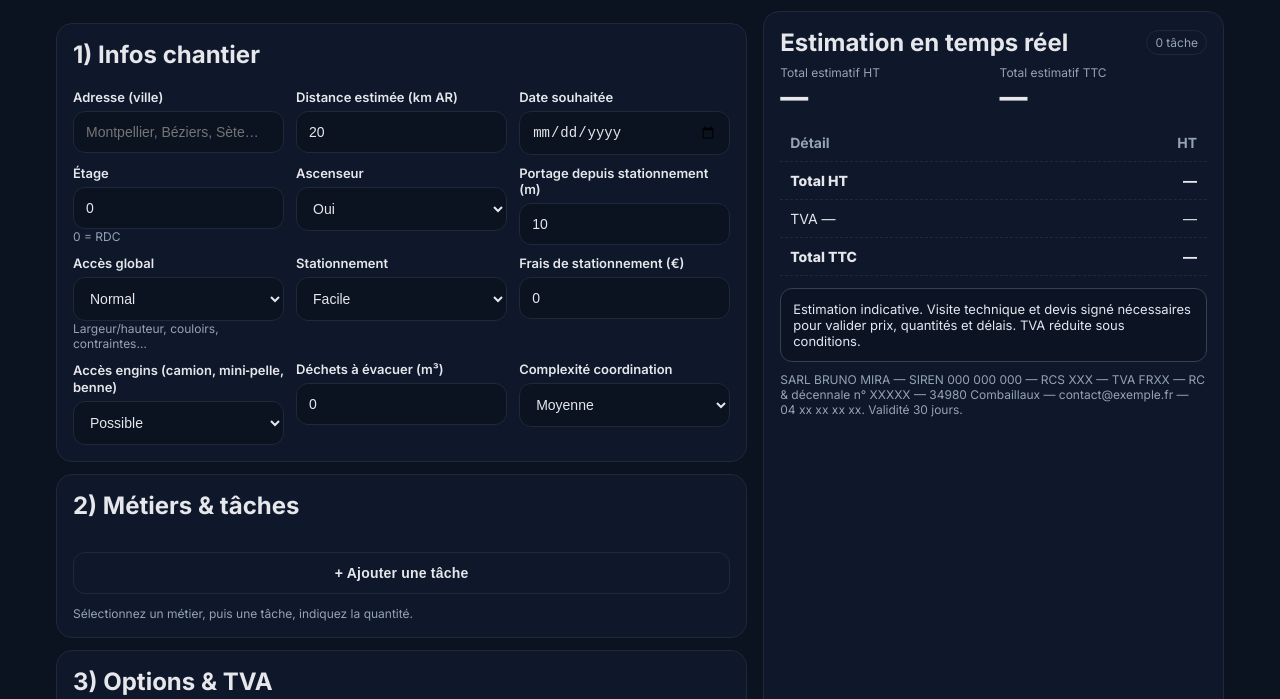
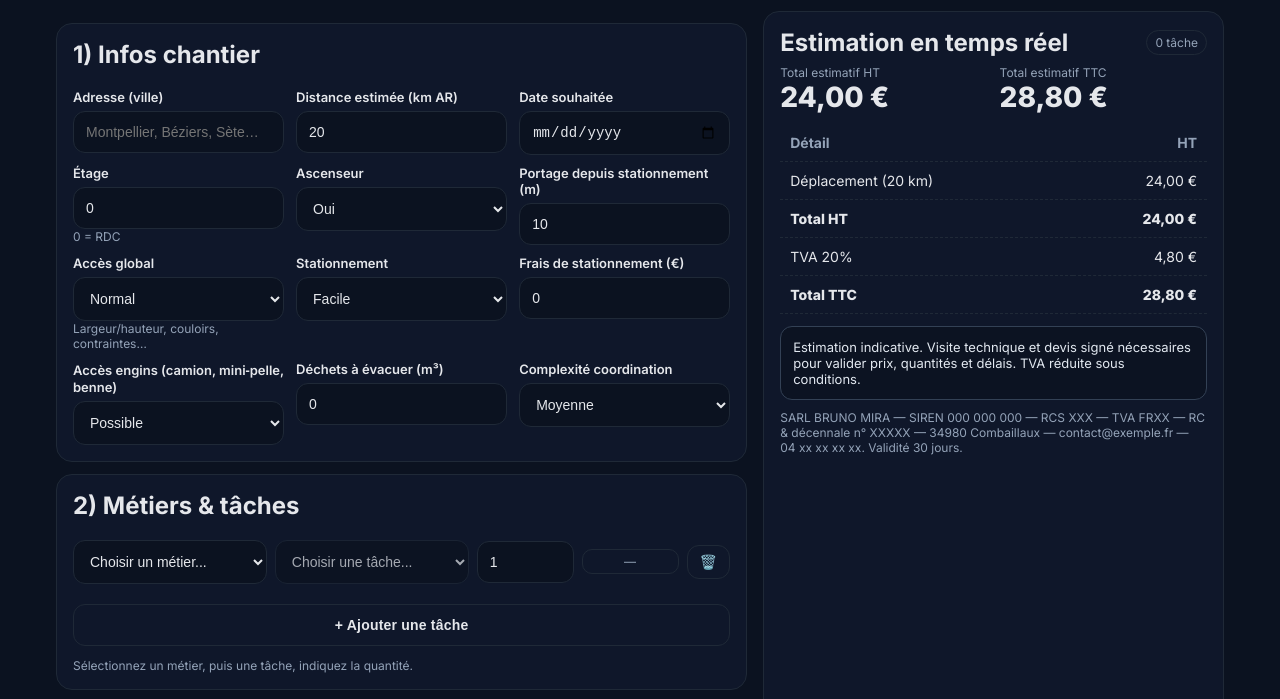
Before and after one commit to crashboom34/logiciel-devis, a plain HTML site: page index.html in a window 1280 px wide. Shown: the part 73-772 px from the top of the page. Drawn offline with nearby package versions, Linux system fonts and the light colour scheme.

Commit message:
Improve task row handling and selection

```diff
--- a/index.html
+++ b/index.html
@@ -551,8 +551,6 @@
 
         // Variables globales
         let currentStep = 0;
-        let tasks = [];
-
         // Helper functions
         const formatEUR = n => (n || 0).toLocaleString('fr-FR', { style: 'currency', currency: 'EUR' });
         const byId = id => document.getElementById(id);
@@ -565,6 +563,7 @@
 
             // Sélection du métier
             const tradeSelect = document.createElement('select');
+            tradeSelect.className = 'trade-select';
             tradeSelect.innerHTML = '<option value="">Choisir un métier...</option>';
             Object.keys(CATALOG).forEach(trade => {
                 const option = document.createElement('option');
@@ -575,11 +574,13 @@
 
             // Sélection de la tâche
             const taskSelect = document.createElement('select');
+            taskSelect.className = 'task-select';
             taskSelect.innerHTML = '<option value="">Choisir une tâche...</option>';
             taskSelect.disabled = true;
 
             // Quantité
             const qtyInput = document.createElement('input');
+            qtyInput.className = 'qty-input';
             qtyInput.type = 'number';
             qtyInput.min = '0';
             qtyInput.value = '1';
@@ -617,6 +618,8 @@
                 }
 
                 unitDiv.textContent = '—';
+                qtyInput.disabled = false;
+                qtyInput.value = '1';
                 updatePricing();
             });
 
@@ -625,12 +628,16 @@
                 if (selectedOption && selectedOption.dataset.unit) {
                     unitDiv.textContent = selectedOption.dataset.unit;
 
-                    // Si c'est un forfait, mettre la quantité à 1
+                    // Si c'est un forfait, mettre la quantité à 1 et la désactiver
                     if (selectedOption.dataset.unit === 'forfait') {
                         qtyInput.value = '1';
+                        qtyInput.disabled = true;
+                    } else {
+                        qtyInput.disabled = false;
                     }
                 } else {
                     unitDiv.textContent = '—';
+                    qtyInput.disabled = false;
                 }
                 updatePricing();
             });
@@ -659,9 +666,9 @@
             const result = [];
 
             taskRows.forEach(row => {
-                const tradeSelect = row.children[0];
-                const taskSelect = row.children[1];
-                const qtyInput = row.children[2];
+                const tradeSelect = row.querySelector('.trade-select');
+                const taskSelect = row.querySelector('.task-select');
+                const qtyInput = row.querySelector('.qty-input');
 
                 const trade = tradeSelect.value;
                 const taskId = taskSelect.value;
@@ -746,3 +753,19 @@
                 const tr = document.createElement('tr');
                 const td1 = document.createElement('td');
                 td1.textContent = description;
+                const td2 = document.createElement('td');
+                td2.className = 'right';
+                td2.textContent = formatEUR(amount);
+                tr.appendChild(td1);
+                tr.appendChild(td2);
+                rowsContainer.appendChild(tr);
+            });
+        }
+
+        // Initialisation
+        byId('add-task').addEventListener('click', addTaskRow);
+        addTaskRow();
+
+    </script>
+</body>
+</html>
```
